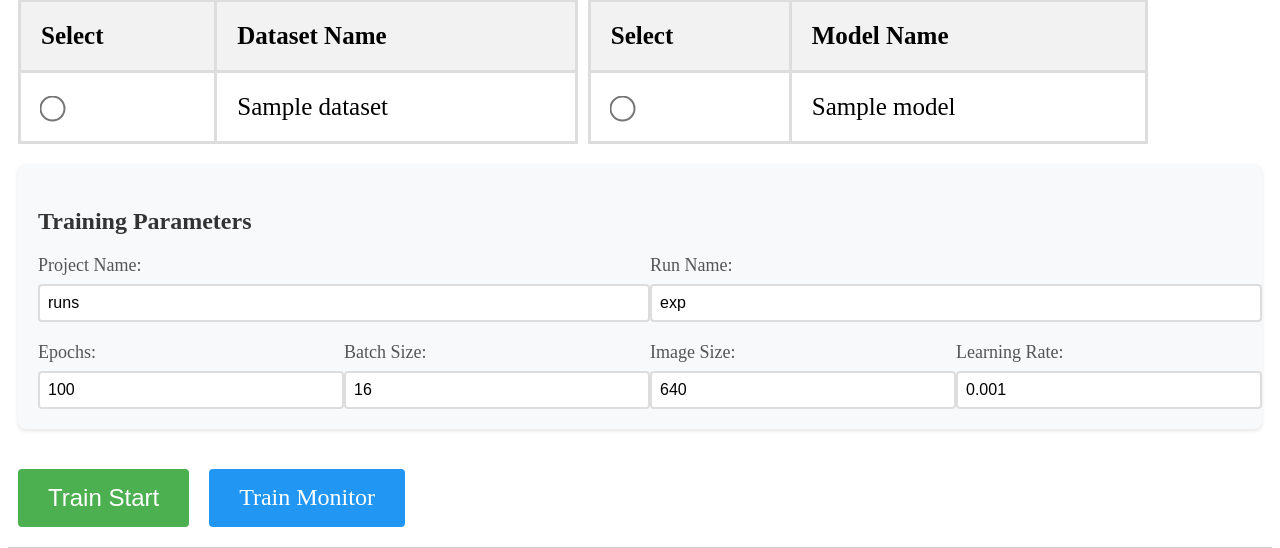
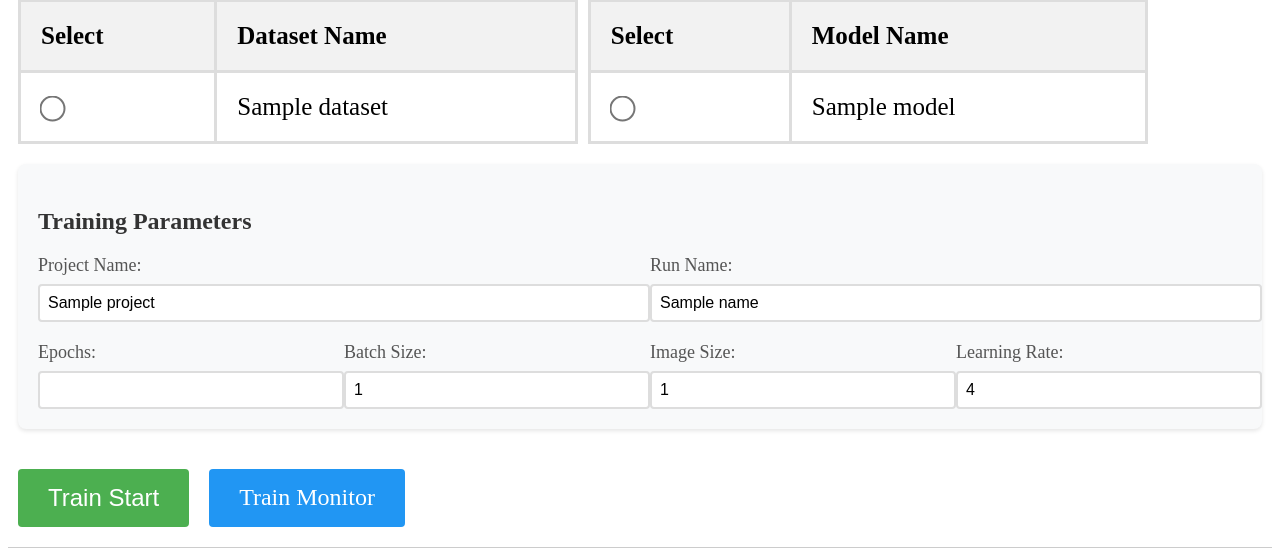
Before and after one commit to againeureka/datadrift_app_engine, a Flask app: template templates/train_page.html in a window 1280 px wide. Shown: the part 51-599 px from the top of the page. Run offline with Flask 3, Linux system fonts and the light colour scheme; the template is opened without the code that fills it: most values are stand-ins (such as "Sample title", 1, 10 or a date in 2020); data that the repository does not hold is empty; some libraries are stand-ins or nearby versions.

Commit message:
[ethicsense] milvus integration : ui, template modified | full process test

```diff
--- a/app.py
+++ b/app.py
@@ -82,6 +82,7 @@ fiftyone_thread = fom_runner.start()
 app = Flask(__name__)
 CORS(app)
 socketio = SocketIO(app)
+app.secret_key = os.urandom(24)
 
 ## logger instance
 capture_stream = CaptureOutput()
@@ -293,6 +294,7 @@ def upload_file():
     print("Calculating Embeddings...")
     data = fom_runner.get_embeddings(merged_dataset, device, model, preprocess)
     embeddings_by_sample_id = fom_runner.collect_image_embeddings_by_sample_id(data)
+    print(f"total datas to insert : {len(data)}")
 
     print("Inserting Embeddings to Milvus...")
     milvus_manager = get_milvus_manager()
@@ -416,50 +418,59 @@ def train_page():
 
     return render_template('train_page.html', datasets=datasets, models=models)
 
-@app.route('/train', methods=['POST'])
+@app.route('/train', methods=['GET', 'POST'])
 def train():
-    print(f"Train Dataset : {request.form.get('selected_dataset')}")
-    print(f"Target Model : {request.form.get('selected_model')}")
-    print()
-    # 파라미터 값 가져오기
-    project = request.form.get('project', 'runs')
-    name = request.form.get('name', 'exp')
-    epochs = int(request.form.get('epochs', 100))
-    batch_size = int(request.form.get('batch_size', 16))
-    img_size = int(request.form.get('img_size', 640))
-    learning_rate = float(request.form.get('learning_rate', 0.001))
+    if request.method == 'POST':
+        print(f"Train Dataset : {request.form.get('selected_dataset')}")
+        print(f"Target Model : {request.form.get('selected_model')}")
+        print()
+        # 파라미터 값 가져오기
+        project = request.form.get('project', 'runs')
+        name = request.form.get('name', 'exp')
+        epochs = int(request.form.get('epochs', 100))
+        batch_size = int(request.form.get('batch_size', 16))
+        img_size = int(request.form.get('img_size', 640))
+        learning_rate = float(request.form.get('learning_rate', 0.001))
 
-    selected_dataset = "datasets/exported_datasets/" + request.form.get('selected_dataset') + '/dataset.yaml'
-    selected_model = "models/" + request.form.get('selected_model')
-    log_dir = "logs/" + project + "/" + name
+        flask_session['project'] = project
+        flask_session['run'] = name
 
-    # 별도의 스레드에서 훈련 시작 (파라미터 전달)
-    training_thread = threading.Thread(
-        target=train_yolo,
-        args=(
-            selected_dataset,
-            selected_model,
-            project,
-            name,
-            epochs,
-            batch_size,
-            img_size,
-            learning_rate
+        selected_dataset = "datasets/exported_datasets/" + request.form.get('selected_dataset') + '/dataset.yaml'
+        selected_model = "models/" + request.form.get('selected_model')
+        log_dir = "logs/" + project + "/" + name
+
+        # 별도의 스레드에서 훈련 시작 (파라미터 전달)
+        training_thread = threading.Thread(
+            target=train_yolo,
+            args=(
+                selected_dataset,
+                selected_model,
+                project,
+                name,
+                epochs,
+                batch_size,
+                img_size,
+                learning_rate
+            )
         )
-    )
-    training_thread.start()
+        training_thread.start()
 
-    tensorboard_thread = threading.Thread(
-        target=lambda: tsb_runner.start(logdir=log_dir)
-    )
-    tensorboard_thread.start()
-    tsb_runner.emit_event(socketio, 'tensorboard_ready', {'status': 'ready'})
+        tensorboard_thread = threading.Thread(
+            target=lambda: tsb_runner.start(logdir=log_dir)
+        )
+        tensorboard_thread.start()
+        tsb_runner.emit_event(socketio, 'tensorboard_ready', {'status': 'ready'})
 
-    return redirect(url_for('train_page'))
+        return render_template('train_page.html', project=project, name=name, epochs=epochs, batch_size=batch_size, img_size=img_size, learning_rate=learning_rate)
+
+    return render_template('train_page.html', project='runs', name='exp', epochs=100, batch_size=16, img_size=640, learning_rate=0.001)
 
 @app.route('/download_model')
 def download_model():
-    model_path = 'runs/train/weights/best.pt'
+    project = flask_session.get('project', 'runs')
+    run = flask_session.get('run', 'exp')
+    model_path = f'logs/{project}/{run}/weights/best.pt'
+
     return send_file(model_path, as_attachment=True)
 
 @app.route('/stream_logs')
--- a/templates/train_page.html
+++ b/templates/train_page.html
@@ -199,30 +199,30 @@
                     <div class="project-name-grid">
                         <div class="parameter-item">
                             <label for="project">Project Name:</label>
-                            <input type="text" id="project" name="project" value="runs" placeholder="Enter project name">
+                            <input type="text" id="project" name="project" value="{{ project or 'runs' }}" placeholder="Enter project name">
                         </div>
                         <div class="parameter-item">
                             <label for="name">Run Name:</label>
-                            <input type="text" id="name" name="name" value="exp" placeholder="Enter run name">
+                            <input type="text" id="name" name="name" value="{{ name or 'exp' }}" placeholder="Enter run name">
                         </div>
                     </div>
                     <!-- 나머지 파라미터를 위한 grid -->
                     <div class="parameter-grid">
                         <div class="parameter-item">
                             <label for="epochs">Epochs:</label>
-                            <input type="number" id="epochs" name="epochs" value="100" min="1" max="1000">
+                            <input type="number" id="epochs" name="epochs" value="{{ epochs or 100 }}" min="1" max="1000">
                         </div>
                         <div class="parameter-item">
                             <label for="batch_size">Batch Size:</label>
-                            <input type="number" id="batch_size" name="batch_size" value="16" min="1" max="128">
+                            <input type="number" id="batch_size" name="batch_size" value="{{ batch_size or 16 }}" min="1" max="128">
                         </div>
                         <div class="parameter-item">
                             <label for="img_size">Image Size:</label>
-                            <input type="number" id="img_size" name="img_size" value="640" min="320" max="1280" step="32">
+                            <input type="number" id="img_size" name="img_size" value="{{ img_size or 640 }}" min="320" max="1280" step="32">
                         </div>
                         <div class="parameter-item">
                             <label for="learning_rate">Learning Rate:</label>
-                            <input type="number" id="learning_rate" name="learning_rate" value="0.001" min="0.0001" max="0.1" step="0.0001">
+                            <input type="number" id="learning_rate" name="learning_rate" value="{{ learning_rate or 0.001 }}" min="0.0001" max="0.1" step="0.0001">
                         </div>
                     </div>
                 </div>
--- a/utils.py
+++ b/utils.py
@@ -14,16 +14,13 @@ import sys
 import os
 from tqdm import tqdm
 import subprocess
+import time
 
 class MilvusManager:
     def __init__(self):
         self.client = None
 
     def connect(self, db_file_path):
-        for alias in connections.list_connections():
-            print(f"Removed connection {alias[0]}")
-            connections.remove_connection(alias=alias[0])
-
         self.client = MilvusClient(db_file_path)
 
     def create_collection(self, collection_name):
@@ -51,11 +48,18 @@ class MilvusManager:
         print(self.client.describe_collection(collection_name=collection_name))
 
     def insert(self, collection_name, data):
+        start_time = time.time()
+        print(f"Inserting datas to {collection_name}")
         self.client.insert(
             collection_name=collection_name,
             data=data,
         )
+
+        end_time = time.time()
+        elapsed_time = end_time - start_time
+        formatted_time = time.strftime("%H:%M:%S", time.gmtime(elapsed_time))
         print(f"{self.client.get_collection_stats(collection_name)} // Entities inserted successfully.")
+        print(f"Time taken: {formatted_time}")
 
 
 ## stdout logger class
```
Also changed, not shown: 1 other file.
